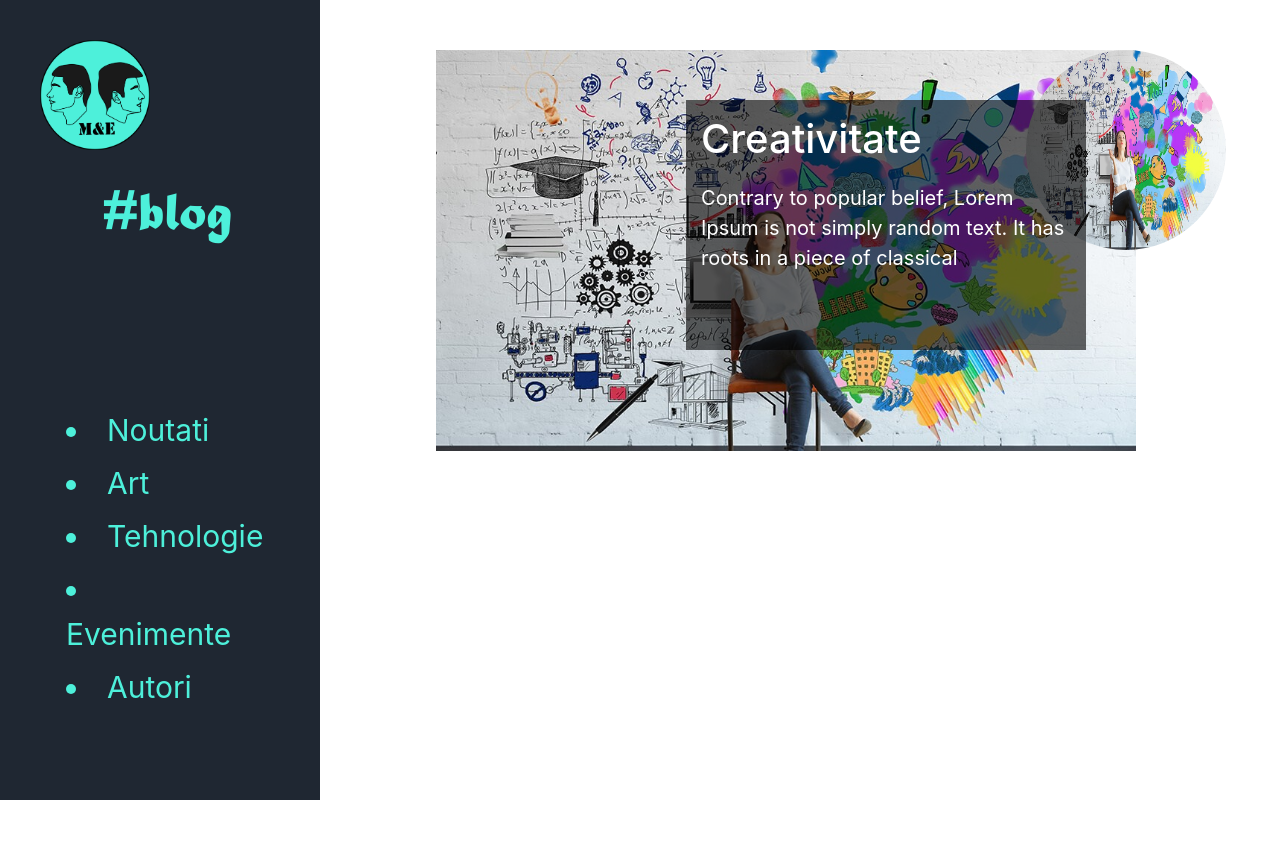
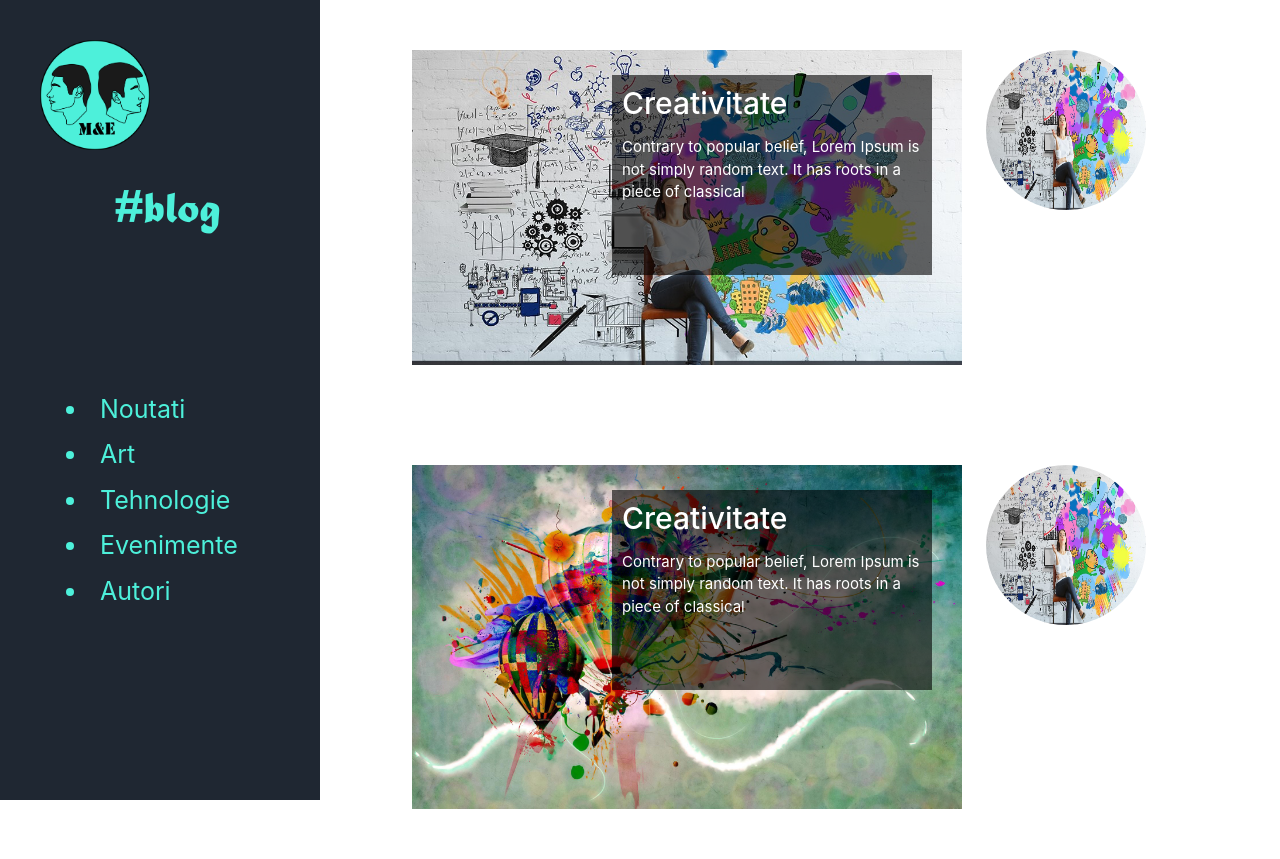
Before and after one commit to creatina98/blog, a PHP site: page / in a window 1280 px wide. Before the commit the page ends 800 px from the top, so only its background shows below. Run offline with PHP 8.4, Linux system fonts and the light colour scheme.

Commit message:
varianta de mobil

```diff
--- a/css/style.css
+++ b/css/style.css
@@ -2,7 +2,10 @@
 	src: url(../fonts/MATURASC.TTF);
 	font-family: matura;
 }
-
+*{
+  margin: 0;
+  padding: 0;
+}
 body {
   font-family: "Lato", sans-serif;
   transition: background-color .5s;
@@ -94,6 +97,10 @@ body {
   padding: 50px;
 
 }
+.col-8{
+  margin: auto;
+  padding: 50px 100px;
+}
 .logo{
 
 padding: 15px;
--- a/index.html
+++ b/index.html
@@ -31,19 +31,31 @@
             </ul>
         </div>
         <div class="columns col-9 col-lg-12" id="main">
-            <span id="iconita" style="font-size:30px;cursor:pointer" onclick="openNav()">&#9776;</span>
-
-            <div class="columns col-8" style="margin: auto;padding: 50px 100px;">
-                <img class="img" src="./img/creativity.jpg">
-                <div class="articolContinut p-absolute">
-                    <h1>Creativitate</h1>
-                    <p>Contrary to popular belief, Lorem Ipsum is not simply random text. It has roots in a piece of classical</p>
+            <span id="iconita" style="font-size:30px; cursor:pointer" onclick="openNav()">&#9776;</span>
+            <div class="columns col-12">
+                <div class="columns col-8 col-lg-12">
+                    <img class="img" src="./img/creativity.jpg">
+                    <div class="articolContinut p-absolute">
+                        <h1>Creativitate</h1>
+                        <p>Contrary to popular belief, Lorem Ipsum is not simply random text. It has roots in a piece of classical</p>
+                    </div>
+                </div>
+                <div id="cercAutor" class="columns col-4" style="padding: 50px;">
+                    <img  class="imgcerc" src="./img/creativity.jpg">
                 </div>
             </div>
-            <div class="columns col-4" style="padding: 50px;">
-                <img  class="imgcerc" src="./img/creativity.jpg">
+            <div class="columns col-12">
+                <div  class="columns col-8 col-lg-12" >
+                    <img class="img" src="./img/creativity3.jpg">
+                    <div class="articolContinut p-absolute">
+                        <h1>Creativitate</h1>
+                        <p>Contrary to popular belief, Lorem Ipsum is not simply random text. It has roots in a piece of classical</p>
+                    </div>
+                </div>
+                <div id="cercAutor"  class="columns col-4" style="padding: 50px;">
+                    <img  class="imgcerc" src="./img/creativity.jpg">
+                </div>
             </div>
-
         </div>
 
 
```
Also changed, not shown: other parts of css/style.css (+107 -1 lines), img/creativity2.jpg (added), img/creativity3.jpg (added), img/creativity4.jpg (added).
